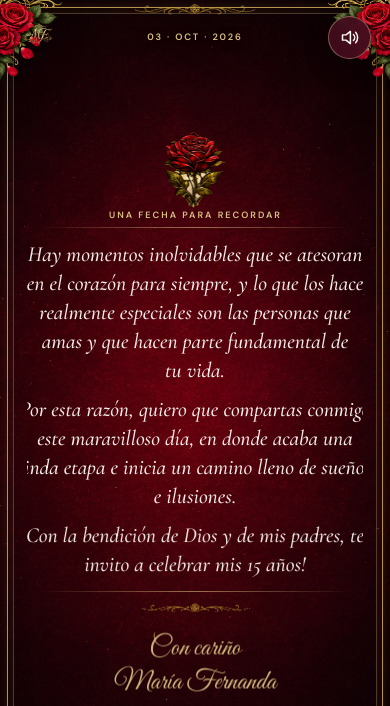
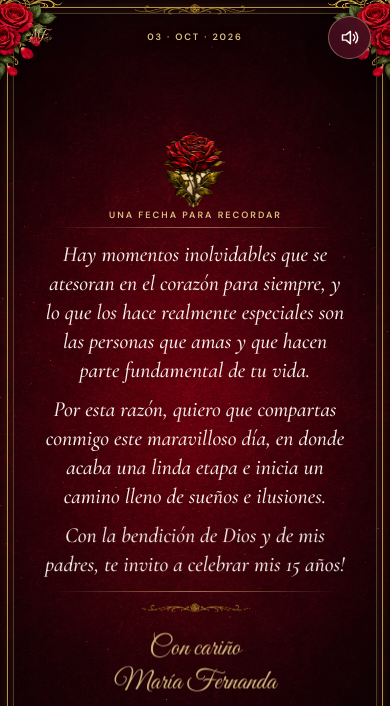
Before and after one commit to jwagnerpenagos-ai/WebInvitation, a plain HTML site: page index.html in a window 390 px wide. Both pictures are taken after a click on the button "ABRIR INVITACIÓN". Shown: the top 706 px of the page. Drawn offline with nearby package versions, Linux system fonts and the light colour scheme.

Commit message:
Set production WhatsApp number and fix legend-scene mobile padding
Replaces the RSVP placeholder phone number with the real one, and
switches the mobile legend-scene padding to box-sizing:border-box
with inline padding instead of negative margins.

Co-Authored-By: Claude Sonnet 5 <noreply@anthropic.com>

```diff
--- a/src/config.js
+++ b/src/config.js
@@ -18,7 +18,7 @@ export const invitationConfig = Object.freeze({
   }),
   rsvp: Object.freeze({
     // Formato internacional, sin “+”, espacios ni guiones.
-    phone: '573000000000',
+    phone: '573007723007',
     // Límites del selector; no representan cupos personalizados por invitación.
     maxAdults: 10,
     maxChildren: 10,
--- a/src/styles/responsive.css
+++ b/src/styles/responsive.css
@@ -142,10 +142,11 @@
 
   .legend-scene__content {
     justify-content: center;
-    width: calc(100% + 20px);
+    width: 100%;
     height: 100%;
-    margin-inline: -10px;
-    padding: 0.35rem 0;
+    margin-inline: 0;
+    padding: 0.35rem 8px;
+    box-sizing: border-box;
   }
 
   .legend-scene__emblem {
@@ -156,7 +157,8 @@
 
   .legend-scene__message {
     width: 100%;
-    padding: 0.8rem 0;
+    padding: 0.8rem 10px;
+    box-sizing: border-box;
   }
 
   .legend-scene__message p {
```
